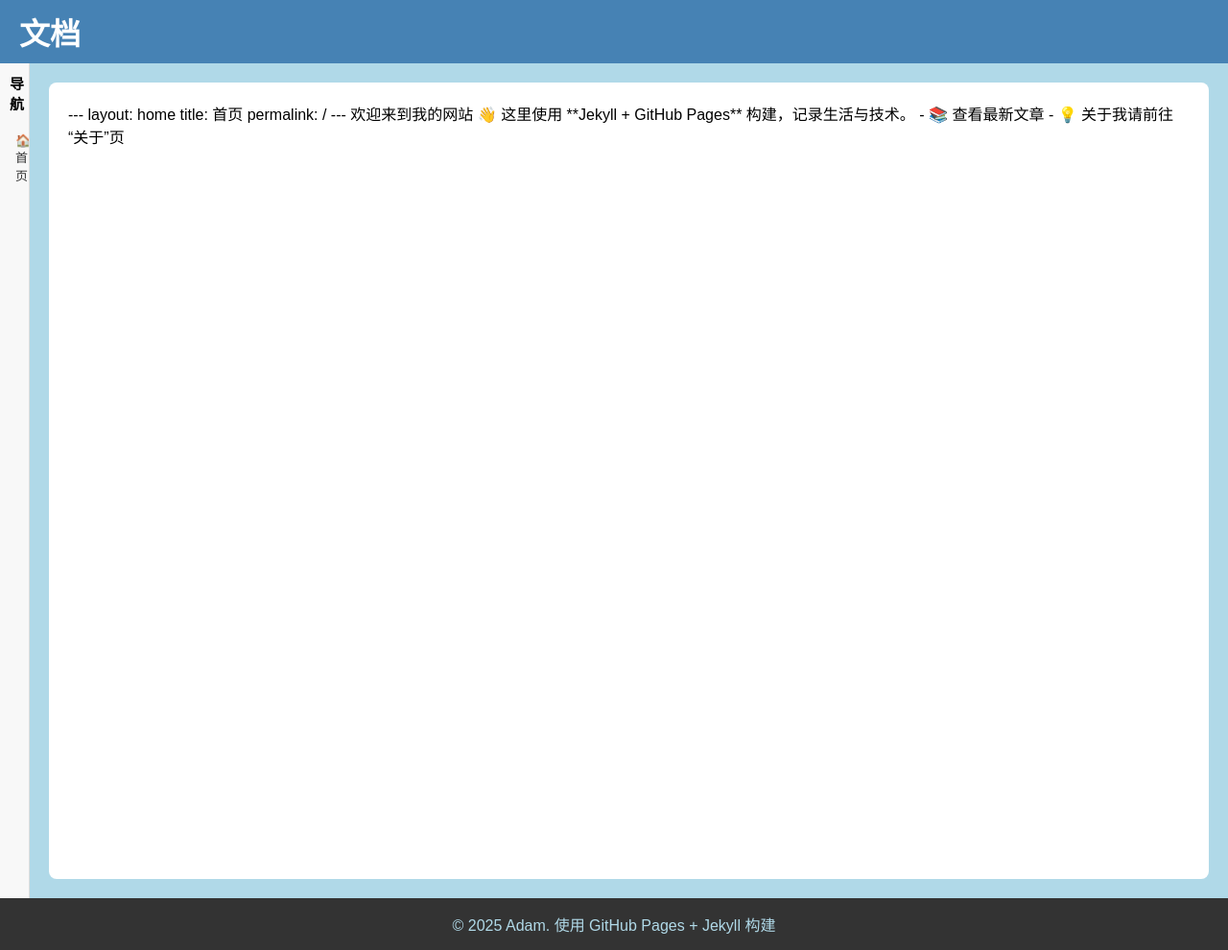
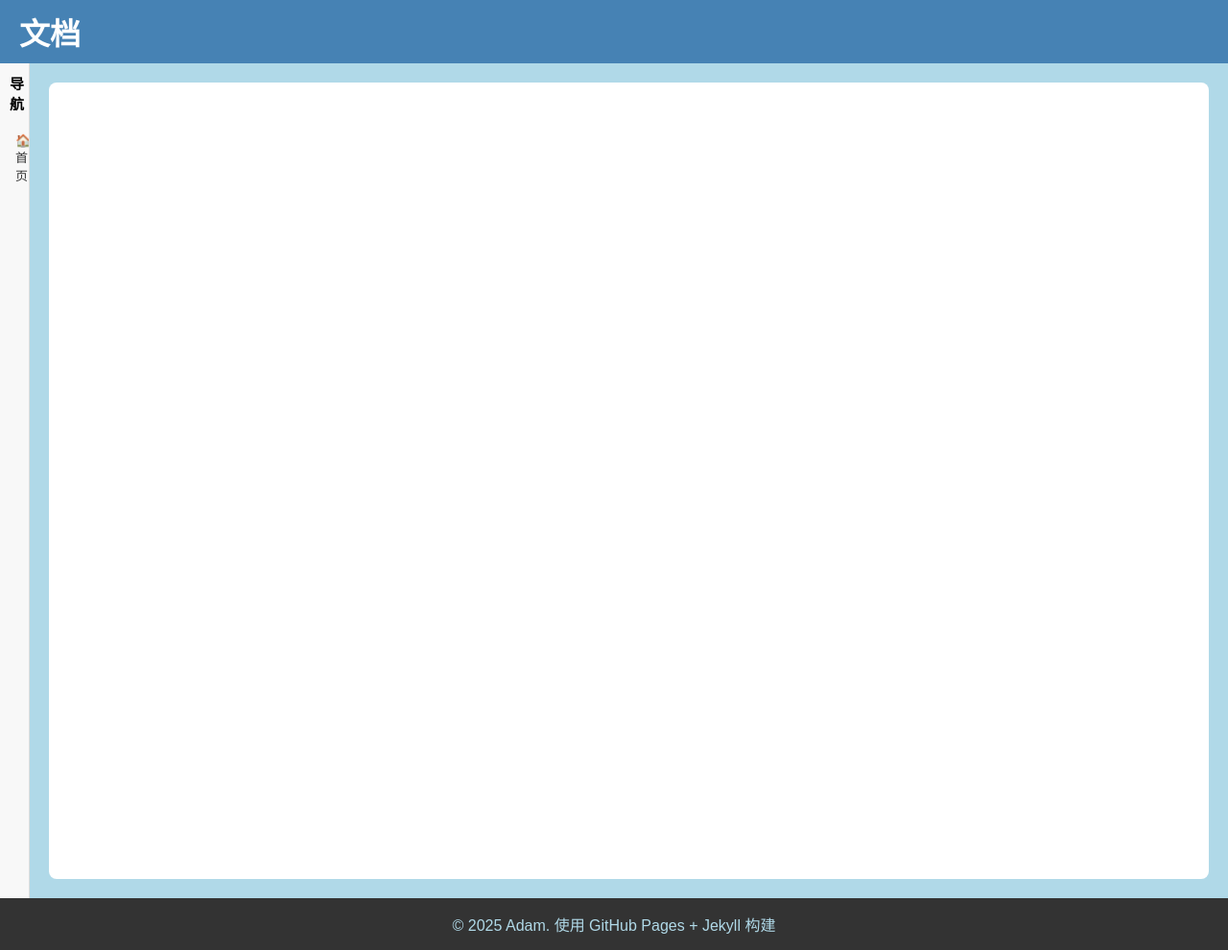
Before and after one commit to lzh210802066/lzh210802066.github.io, a Jekyll site: the page built from index.html, in a window 1280 px wide. Shown: the whole page at 96% size. Built offline with Jekyll 4.4.1, drawn with Linux system fonts in a browser that asks for light colours; the list of posts is cut into pages by our own code.

Commit message:
Update index.html

```diff
--- a/index.html
+++ b/index.html
@@ -5,13 +5,3 @@
 layout: home
 author_profile: true
 ---
----
-layout: home
-title: 首页
-permalink: /
----
-欢迎来到我的网站 👋
-这里使用 **Jekyll + GitHub Pages** 构建，记录生活与技术。
-
-- 📚 查看最新文章
-- 💡 关于我请前往“关于”页
```
